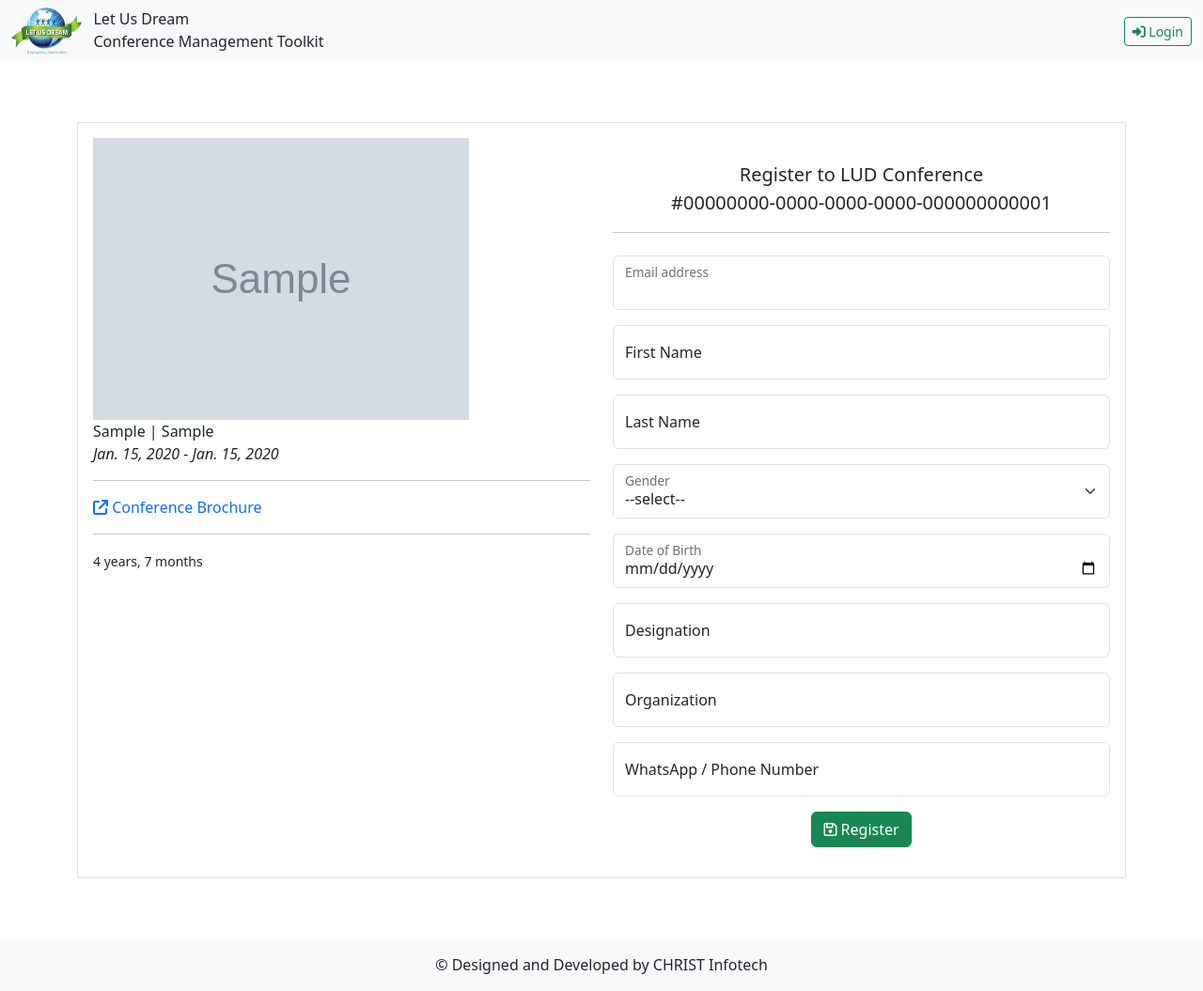
After one commit to CHRISTInfotech/ludconf, a Django app: page /one_time_registration/00000000-0000-0000-0000-000000000001 in a window 1280 px wide. The commit adds this page. Shown: the whole page at 94% size. Run offline with Django 5.2, Linux system fonts and the light colour scheme; tables that the repository leaves empty hold one stand-in row (values such as "Sample post"); grey boxes marked "Sample" are stand-in pictures.

Commit message:
updates with new modifications

```diff
--- a/conference/urls.py
+++ b/conference/urls.py
@@ -4,7 +4,8 @@ from conference.views import home, ludlogin, dashboard, adminconferencecreate, l
     adminlistcompletedconference, ludregister, ludregister_step_2, ludregister_step_3, registeredconference, \
     participateconference, participatedconference, adminmanageconference, adminconferencestatuschange, \
     stafforganisingconferenes, stafforganisedconferene, deregisteredconference, conferencepass, staffupdateconference, \
-    download_registration_details, adminconferenceupdate, download_emails_for_newsletter, conference_details
+    download_registration_details, adminconferenceupdate, download_emails_for_newsletter, conference_details, \
+    one_time_participation
 
 urlpatterns = [
     path('', home, name='home'),
@@ -32,4 +33,5 @@ urlpatterns = [
     path('download_registration_details/<str:conference_id>', download_registration_details,
          name='download_registration_details'),
     path('download_emails_for_newsletter', download_emails_for_newsletter, name='download_emails_for_newsletter'),
+    path('one_time_registration/<str:conference_id>', one_time_participation, name='one_time_registration'),
 ]
--- a/conference/views.py
+++ b/conference/views.py
@@ -101,12 +101,20 @@ def ludregister_step_3(request, email):
                 newsletter = False
             else:
                 newsletter = True
-            user = User.objects.create_user(email=email, password=password, first_name=first_name, last_name=last_name,
+
+            if User.objects.filter(email=email).exists():
+                user = User.objects.get(email=email)
+                user.set_password(password)
+                user.save()
+            else:
+                user = User.objects.create_user(email=email, password=password, first_name=first_name, last_name=last_name,
                                             username=email)
-            user.save()
-            userdetails = UserDetails(user=user, gender=gender, dob=dob, designation=designation,
+                user.save()
+
+            if not UserDetails.objects.filter(user=user).exists():
+                userdetails = UserDetails(user=user, gender=gender, dob=dob, designation=designation,
                                       organization=organization, mobile=mobile, opt_newsletter=newsletter)
-            userdetails.save()
+                userdetails.save()
 
             try:
                 conferences = ConferenceOrganisers.objects.filter(mails=user.email)
@@ -410,7 +418,7 @@ def deregisteredconference(request, conference_id):
         return redirect('home')
 
 
-@login_required(login_url='ludlogin')
+@login_required(login_url='ludlogin', redirect_field_name='next')
 def participateconference(request, conference_id):
     if request.user.is_authenticated:
         conference = Conference.objects.get(pk=conference_id)
@@ -434,7 +442,7 @@ def participateconference(request, conference_id):
         return render(request, 'conference/conference_participation.html', context=context)
     else:
         messages.error(request, 'You are not logged in')
-        return redirect('home')
+        return redirect('ludlogin')
 
 
 def conference_details(request, conference_id):
@@ -581,3 +589,58 @@ def download_emails_for_newsletter(request):
     else:
         messages.error(request, 'You are not logged in')
         return redirect('home')
+
+
+def one_time_participation(request,conference_id):
+    if Conference.objects.filter(pk=conference_id).exists():
+        conference = Conference.objects.get(pk=conference_id)
+        if request.method == "POST":
+            email = request.POST['email']
+            first_name = request.POST['firstname']
+            last_name = request.POST['lastname']
+            gender = request.POST['gender']
+            dob = request.POST['dob']
+            designation = request.POST['designation']
+            orgnization = request.POST['organization']
+            mobile = request.POST['mobile']
+            newsletter = False
+
+            if not User.objects.filter(email=email).exists():
+                user = User.objects.create(email=email, password=mobile, first_name=first_name, last_name=last_name,
+                                            username=email)
+                user.save()
+            else:
+                user = User.objects.get(email=email)
+
+            if not UserDetails.objects.filter(user=user).exists():
+                userdetails = UserDetails(user=user, gender=gender, dob=dob, designation=designation,
+                                      organization=orgnization, mobile=mobile, opt_newsletter=newsletter)
+                userdetails.save()
+
+            if ConferenceRegistration.objects.filter(conference_id=conference_id, user=user.id).exists():
+                conference_reg = ConferenceRegistration.objects.get(user=user, conference_id=conference_id)
+                conference_reg.interest = "Attend-Onetime"
+                conference_reg.save()
+            else:
+                conferenceReg = ConferenceRegistration(interest="Attend-Onetime", conference_id=conference.conference_id,
+                                                       user=user)
+                conferenceReg.save()
+
+            messages.success(request, 'You have registered for the conference')
+            return redirect('conference_details', conference_id)
+        else:
+            try:
+                conference_details = ConferenceDetails.objects.get(conference=conference.pk)
+            except:
+                conference_details = None
+            return render(request, 'conference/one_time_reg.html', context={'conference': conference, 'conference_details':conference_details})
+    else:
+        messages.error(request, 'Conference does not exist')
+        return redirect('home')
+
+
+def error_view_404(request, exception):
+    return render(request, 'userauth/error_page.html')
+
+def error_view_500(request):
+    return render(request, 'userauth/error_page.html')
--- a/ludconf/urls.py
+++ b/ludconf/urls.py
@@ -15,6 +15,7 @@ Including another URLconf
     2. Add a URL to urlpatterns:  path('blog/', include('blog.urls'))
 """
 from django.conf.urls.static import static
+from django.conf.urls import handler404, handler500, handler400, handler403
 from django.contrib import admin
 from django.urls import path, include
 
@@ -29,3 +30,8 @@ if not settings.DEBUG:
     urlpatterns += static(settings.STATIC_URL, document_root=settings.STATIC_ROOT)
 
 urlpatterns += static(settings.MEDIA_URL, document_root=settings.MEDIA_ROOT)
+
+handler404 = 'conference.views.error_view_404'
+handler400 = 'conference.views.error_view_404'
+handler403 = 'conference.views.error_view_404'
+handler500 = 'conference.views.error_view_500'
--- /dev/null
+++ b/templates/conference/one_time_reg.html
@@ -0,0 +1,116 @@
+{% extends 'base.html' %}
+{% block content %}
+
+<div class="my-5 border p-3">
+    <div class="row">
+        <div class="col-sm-12 col-md-6">
+            <div class="col-12">
+                {% if conference_details.conference_banner %}
+                <img src="{{ conference_details.conference_banner.url }}" class="img-fluid" alt="...">
+                {% endif %}
+            </div>
+            <div class="col-12">
+                <div>
+                    {{ conference.location }} | {{ conference.venue }}
+                </div>
+                <div class="mb-3 fst-italic">
+                    {{ conference.start_date }} - {{ conference.end_date }}
+                </div>
+                <div class="mb-3">
+                    {% if conference_details.conference_brochure %}
+                    <hr />
+                    <a href="{{ conference_details.conference_brochure.url }}" target="_blank"
+                        class="text-decoration-none">
+                        <i class="fa-solid fa-arrow-up-right-from-square"></i>
+                        Conference Brochure
+                    </a>
+                    <hr />
+                    {% endif %}
+                </div>
+                <div>
+                    <small>
+                        {{ conference.created_at|timesince }}
+                    </small>
+                </div>
+            </div>
+        </div>
+        <form method="POST" class="col-sm-12 col-md-6">
+            {% csrf_token %}
+            <div class="col-12 text-center mb-4 fs-5 mt-4">
+                Register to LUD Conference <br />
+                #{{ conference.pk }}
+                <hr />
+            </div>
+            <div class="col-12 mb-3">
+                <div class="form-floating">
+                    <input type="email" class="form-control" id="email" name="email" required>
+                    <label for="email">Email address</label>
+                </div>
+            </div>
+            <div class="col-12 mb-3">
+                <div class="form-floating">
+                    <input type="text" class="form-control" id="firstname" name="firstname" placeholder="First Name"
+                        required>
+                    <label for="firstname">First Name</label>
+                </div>
+            </div>
+            <div class="col-sm-12 mb-3">
+                <div class="form-floating">
+                    <input type="text" class="form-control" id="lastname" name="lastname" placeholder="Last Name"
+                        required>
+                    <label for="lastname">Last Name</label>
+                </div>
+            </div>
+            <div class="col-sm-12 mb-3">
+                <div class="form-floating">
+                    <select class="form-select" id="gender" name="gender" aria-label="Gender" required>
+                        <option value="" selected>--select--</option>
+                        <option value="Male">Male</option>
+                        <option value="Female">Female</option>
+                        <option value="Others">Others</option>
+                    </select>
+                    <label for="gender">Gender</label>
+                </div>
+            </div>
+            <div class="col-sm-12 mb-3">
+                <div class="form-floating">
+                    <input type="date" class="form-control" id="dob" name="dob" placeholder="Date of Birth" required>
+                    <label for="dob">Date of Birth</label>
+                </div>
+            </div>
+            <div class="col-sm-12 mb-3">
+                <div class="form-floating">
+                    <input type="text" class="form-control" id="designation" name="designation"
+                        placeholder="Designation" required>
+                    <label for="designation">Designation</label>
+                </div>
+            </div>
+            <div class="col-sm-12 mb-3">
+                <div class="form-floating">
+                    <input type="text" class="form-control" id="organization" name="organization"
+                        placeholder="Organization" required>
+                    <label for="organization">Organization</label>
+                </div>
+            </div>
+            <div class="col-sm-12 mb-3">
+                <div class="form-floating">
+                    <input type="text" class="form-control" id="mobile" name="mobile" placeholder="WhatsApp Number"
+                        required>
+                    <label for="mobile">WhatsApp / Phone Number</label>
+                </div>
+            </div>
+            <div class="col-sm-12 mb-3">
+                <div class="d-flex justify-content-center">
+                    <button class="btn btn btn-success" type="submit">
+                        <i class="fa-regular fa-floppy-disk"></i>
+                        Register
+                    </button>
+                </div>
+            </div>
+        </form>
+    </div>
+
+</div>
+
+
+{% endblock content %}
```
Also changed, not shown: templates/conference/conference_details.html (+8 -2 lines), templates/userauth/error_page.html (added, +25 -0 lines).
